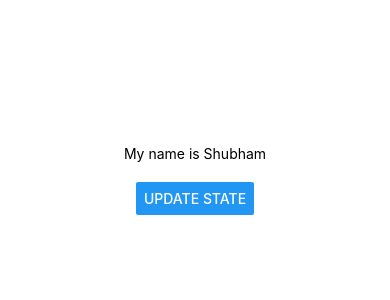
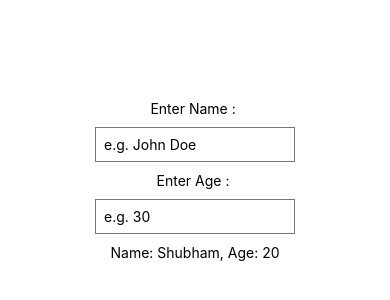
Before and after one commit to shubhamjha25/Nativelytical, a React Native app: screen / in a window 390 px wide. Shown: the part 242-542 px from the top of the page. Built offline with nearby package versions, Linux system fonts and the light colour scheme.

Commit message:
Text Inputs

```diff
--- a/App.js
+++ b/App.js
@@ -1,10 +1,11 @@
 import { StatusBar } from 'expo-status-bar';
 import React, { useState } from 'react';
-import { StyleSheet, Text, View, Button } from 'react-native';
+import { StyleSheet, Text, View, TextInput } from 'react-native';
 
 export default function App() {
 
     const [name, setName] = useState('Shubham');
+    const [age, setAge] = useState(20);
 
     const clickHandler = () => {
         setName('Elon Musk')
@@ -12,12 +13,21 @@
 
     return (
         <View style={styles.container}>
-            <Text>My name is {name}</Text>
-            <Text></Text>
 
-            <View style={styles.buttonContainer}>
-                <Button title="Update State" onPress={clickHandler} />
-            </View>
+            <Text>Enter Name : </Text>
+            <TextInput
+                style={styles.input}
+                placeholder="e.g. John Doe"
+                onChangeText={(val) => setName(val)} />
+
+            <Text>Enter Age : </Text>
+            <TextInput
+                style={styles.input}
+                placeholder="e.g. 30"
+                keyboardType='numeric'
+                onChangeText={(val) => setAge(val)} />
+
+            <Text>Name: {name}, Age: {age}</Text>
 
             <StatusBar style="auto" />
         </View>
@@ -31,7 +41,11 @@
         alignItems: 'center',
         justifyContent: 'center',
     },
-    buttonContainer: {
-        marginTop: 20
+    input: {
+        borderWidth: 1,
+        borderColor: '#777',
+        padding: 8,
+        margin: 10,
+        width: 200
     }
 });
```
